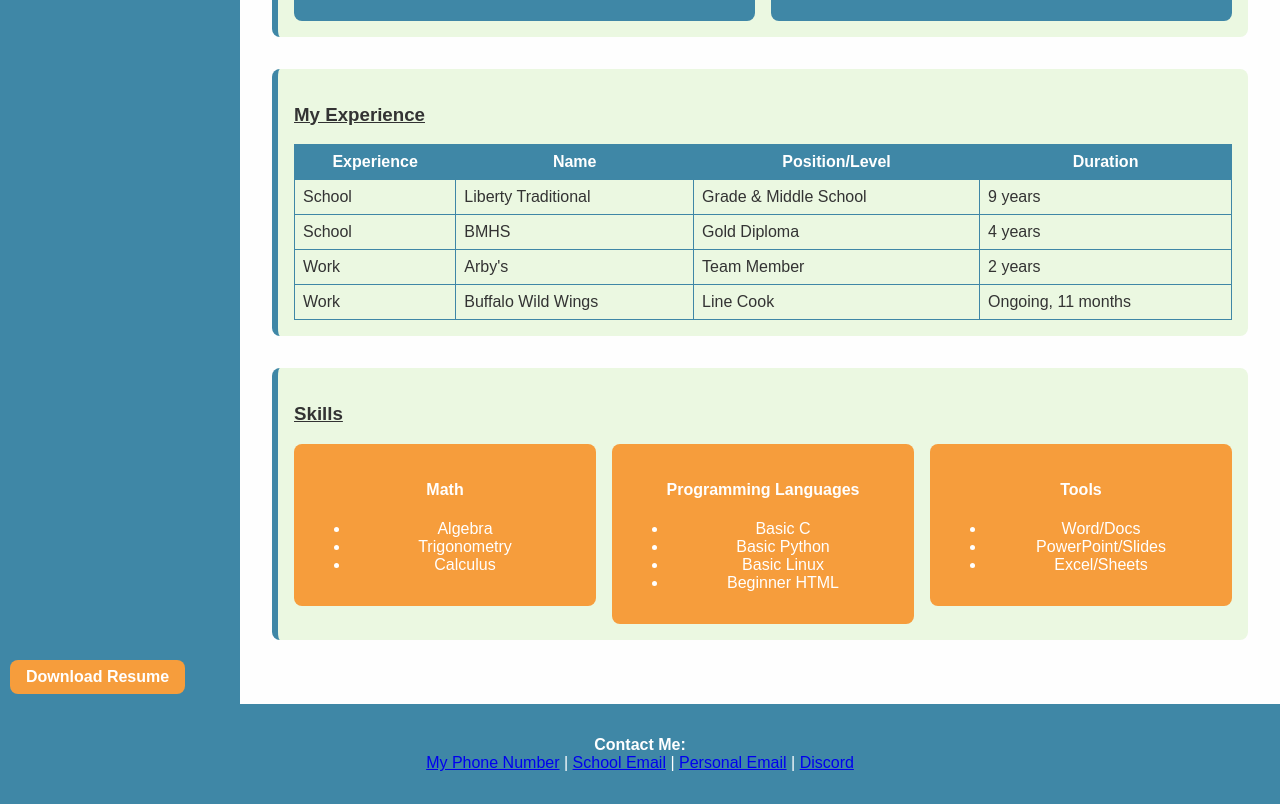
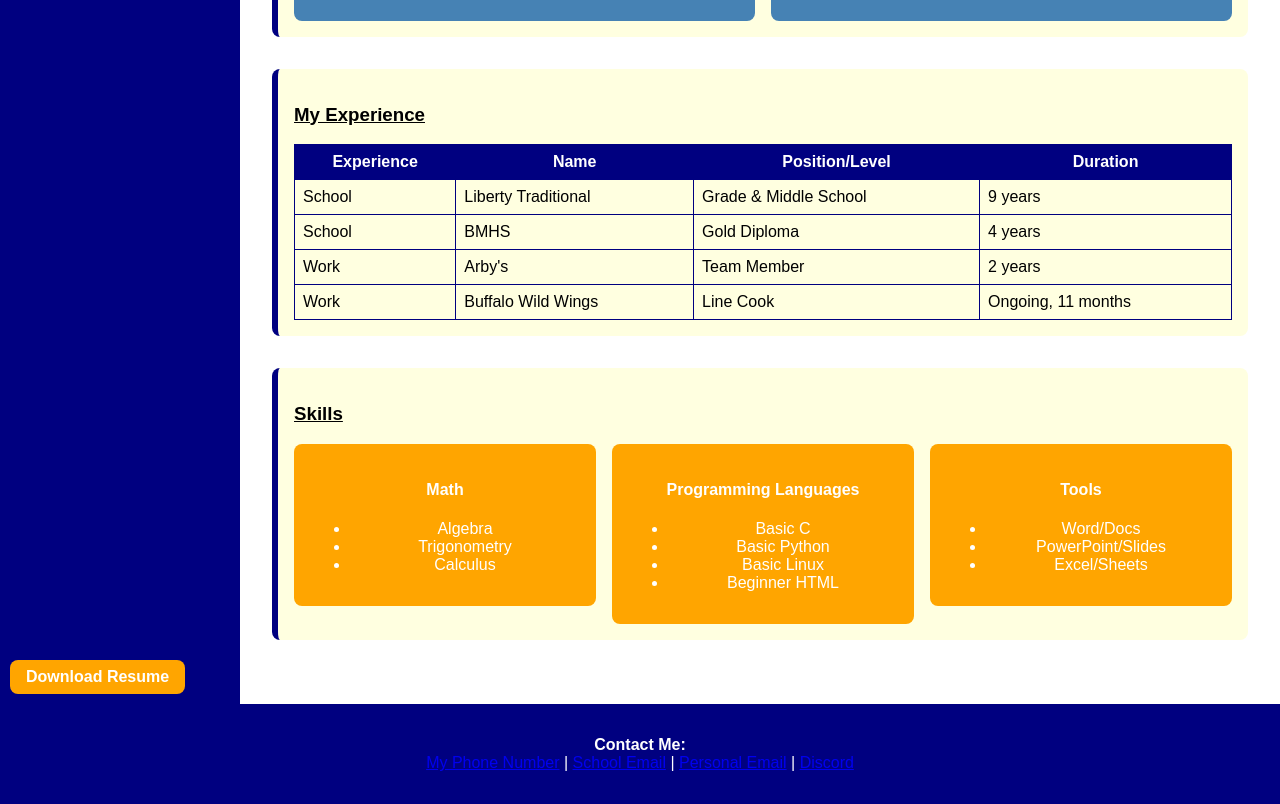
Before and after one commit to candrew2/homework4, a plain HTML site: page index.html in a window 1280 px wide. Shown: the part 1084-1888 px from the top of the page. Drawn offline with Linux system fonts and the light colour scheme.

Commit message:
Add files via upload

```diff
--- a/styles.css
+++ b/styles.css
@@ -1,8 +1,8 @@
 body {
   margin: 0;
   font-family: Arial, sans-serif;
-  background-color: #fefefe;
-  color: #333;
+  background-color: white;
+  color: black;
 }
 
 .grid-container {
@@ -18,10 +18,10 @@ body {
 
 .header {
   grid-area: header;
-  background: linear-gradient(135deg, #3f87a6, #ebf8e1, #f69d3c);
+  background-color: skyblue;
   padding: 1.5em;
   text-align: center;
-  color: #222;
+  color: black;
   position: sticky;
   top: 0;
   z-index: 10;
@@ -36,14 +36,14 @@ body {
 
 .navbar {
   grid-area: navbar;
-  background: #3f87a6;
+  background-color: navy;
   padding: 1em;
   display: flex;
   flex-direction: column;
   justify-content: flex-start;
   align-items: flex-start;
   position: relative;
-  color: #fff;
+  color: white;
 }
 .navbar ul {
   list-style: none;
@@ -55,12 +55,12 @@ body {
 }
 .navbar a {
   text-decoration: none;
-  color: #fff;
+  color: white;
   font-weight: bold;
   transition: color 0.3s, transform 0.3s;
 }
 .navbar a:hover {
-  color: #fdd835;
+  color: gold;
   transform: translateX(5px);
 }
 
@@ -68,7 +68,7 @@ body {
   position: absolute;
   bottom: 10px;
   left: 10px;
-  background-color: #f69d3c;
+  background-color: orange;
   color: white;
   padding: 0.5em 1em;
   border-radius: 8px;
@@ -77,9 +77,9 @@ body {
   transition: background-color 0.3s ease, box-shadow 0.3s ease, transform 0.3s ease;
 }
 .resume:hover {
-  background-color: #fdd835;
-  color: #333;
-  box-shadow: 0 4px 12px rgba(0,0,0,0.3);
+  background-color: gold;
+  color: black;
+  box-shadow: 0 4px 12px gray;
   transform: scale(1.1);
 }
 
@@ -92,9 +92,9 @@ body {
 /* Summary and Experience Deco */
 section {
   margin-bottom: 2em;
-  background: #ebf8e1;
+  background-color: lightyellow;
   padding: 1em;
-  border-left: 6px solid #3f87a6;
+  border-left: 6px solid navy;
   border-radius: 8px;
 }
 
@@ -105,11 +105,11 @@ table {
   margin-top: 1em;
 }
 table, th, td {
-  border: 1px solid #3f87a6;
+  border: 1px solid navy;
   padding: 8px;
 }
 th {
-  background: #3f87a6;
+  background-color: navy;
   color: white;
 }
 
@@ -123,7 +123,7 @@ th {
 }
 .skills-flex div {
   flex: 1 1 200px;
-  background: #f69d3c;
+  background-color: orange;
   color: white;
   padding: 1em;
   border-radius: 8px;
@@ -132,9 +132,9 @@ th {
 }
 .skills-flex div:hover {
   transform: scale(1.1) rotate(2deg);
-  box-shadow: 0 6px 12px rgba(0,0,0,0.3);
-  background-color: #fdd835;
-  color: #333;
+  box-shadow: 0 6px 12px gray;
+  background-color: gold;
+  color: black;
 }
 
 /* Projects */
@@ -144,7 +144,7 @@ th {
   gap: 1em;
 }
 .project-item {
-  background: #3f87a6;
+  background-color: steelblue;
   color: white;
   padding: 1em;
   border-radius: 8px;
@@ -165,7 +165,7 @@ th {
 /* Footer */
 .footer {
   grid-area: footer;
-  background-color: #3f87a6;
+  background-color: navy;
   color: white;
   padding: 1em;
   text-align: center;
```
